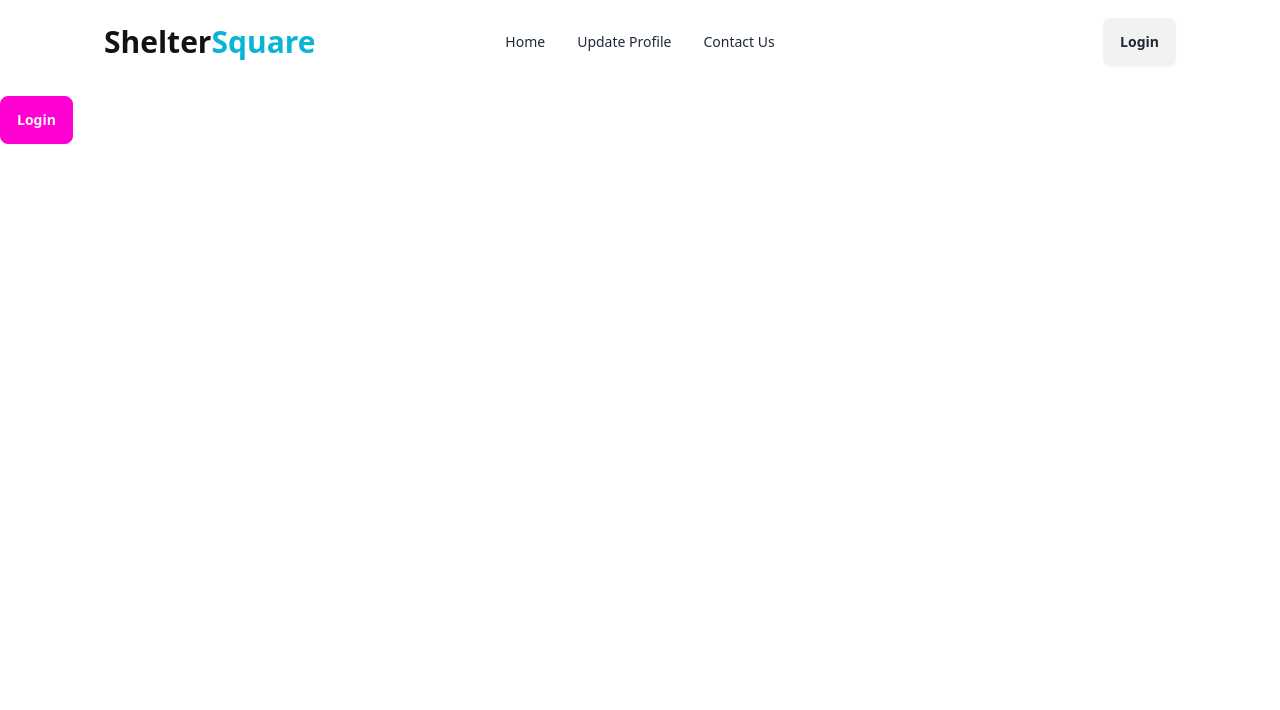
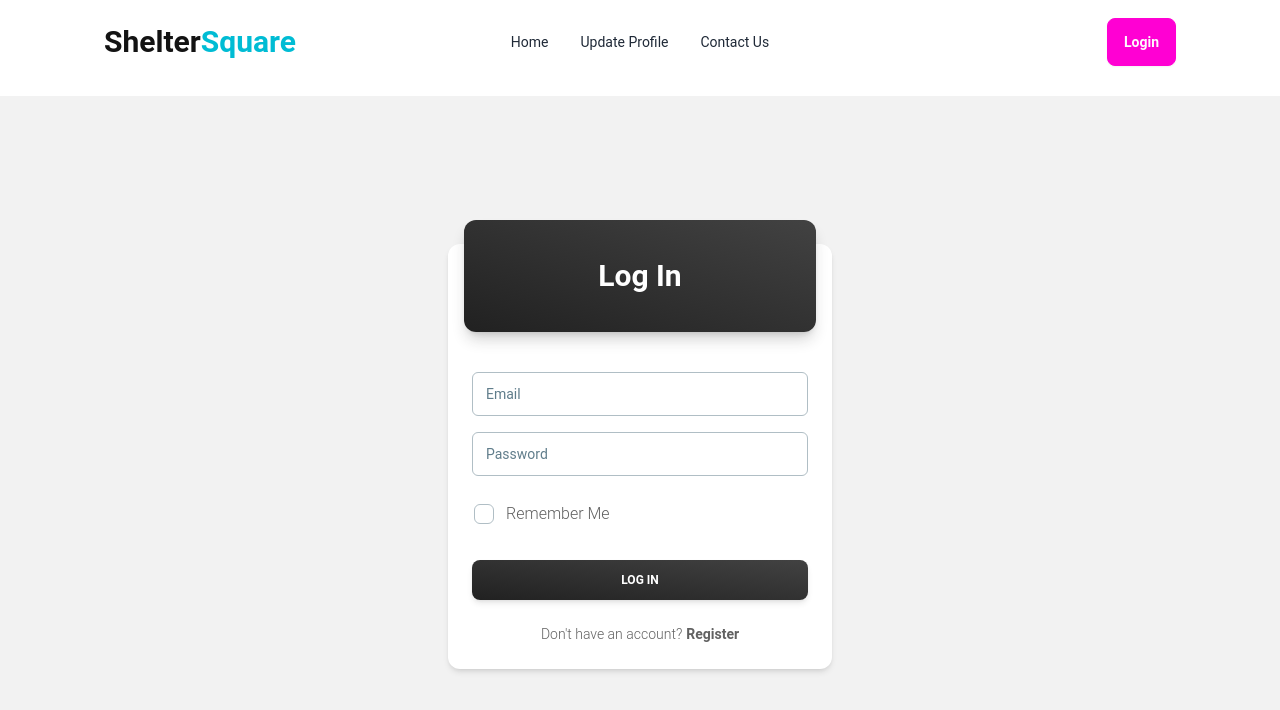
Before and after one commit to Anupam2570632/ShelterSquare, a React (Vite) app: page /login in a window 1280 px wide. Shown: the top 710 px of the page. Built offline with nearby package versions, Linux system fonts and the light colour scheme; no server answers.

Commit message:
Log in page created

```diff
--- a/package.json
+++ b/package.json
@@ -10,6 +10,7 @@
     "preview": "vite preview"
   },
   "dependencies": {
+    "@material-tailwind/react": "^2.1.9",
     "firebase": "^10.10.0",
     "localforage": "^1.10.0",
     "match-sorter": "^6.3.4",
--- a/src/AuthProvider/AuthProvider.jsx
+++ b/src/AuthProvider/AuthProvider.jsx
@@ -1,4 +1,4 @@
-import { GoogleAuthProvider, onAuthStateChanged, signInWithPopup } from "firebase/auth";
+import { GoogleAuthProvider, onAuthStateChanged, signInWithPopup, signOut } from "firebase/auth";
 import { createContext, useEffect, useState } from "react";
 import auth from "../firebase/firebase.config";
 
@@ -29,7 +29,11 @@ const AuthProvider = ({ children }) => {
             .then(data => setEstate(data))
     }, [])
 
-    const AuthInfo = { GoogleSignIn, user, estate }
+    const logOut = () => {
+        return signOut(auth)
+    }
+
+    const AuthInfo = { GoogleSignIn, user, estate, logOut }
 
 
     return (
--- a/src/Root/Root.jsx
+++ b/src/Root/Root.jsx
@@ -3,7 +3,7 @@ import NavBar from '../components/NavBar/NavBar';
 const Root = () => {
     return (
         <div>
-            <div className='fixed top-0 z-10 w-full'>
+            <div className='fixed top-0 z-10 w-full bg-white'>
                 <NavBar />
             </div>
             <div className='mt-24 max-w-[1550px] mx-auto'>
--- a/src/components/Estate/Estate.jsx
+++ b/src/components/Estate/Estate.jsx
@@ -16,7 +16,7 @@ const Estate = () => {
                         </div>
                         <img className="rounded-[12px] p-6 h-[250px] w-full object-cover object-center" src={aState.image} alt="" />
                     </div>
-                    <div className="p-6 space-y-4 h-full border flex flex-col border-t-0 rounded-b-xl border-blue-600">
+                    <div className="p-6 space-y-4 h-full border flex flex-col border-t-0 rounded-b-xl border-gray-300">
                         <div className="flex items-center justify-between">
                             <h2 className="text-xl font-bold text-[#131313]">{aState.estate_title}</h2>
                             <h2 className="text-black"><span className="text-[18px] font-semibold">For : </span> <span className="opacity-65">{aState.status}</span></h2>
--- a/src/components/NavBar/NavBar.jsx
+++ b/src/components/NavBar/NavBar.jsx
@@ -3,8 +3,14 @@ import { Link, NavLink } from "react-router-dom";
 import { AuthContext } from "../../AuthProvider/AuthProvider";
 
 const NavBar = () => {
-    const { user } = useContext(AuthContext)
+    const { user, logOut } = useContext(AuthContext)
     console.log(user)
+
+    const handleLogOut = () => {
+        logOut()
+            .then()
+            .catch()
+    }
 
     const links = <>
         <li><NavLink to={'/'}>Home</NavLink></li>
@@ -14,7 +20,7 @@ const NavBar = () => {
 
 
     return (
-        <div className="navbar max-w-[1600px] mx-auto flex items-center bg-base-100 py-4 w-11/12 md:w-[85%] mx-auto">
+        <div className="navbar max-w-[1600px] mx-auto flex items-center bg-base-100 py-4 w-11/12 md:w-[85%]">
             <div className="navbar-start">
                 <div className="dropdown">
                     <div tabIndex={0} role="button" className="btn btn-ghost md:hidden">
@@ -59,13 +65,13 @@ const NavBar = () => {
                                     </div>
                                 </div>
                             </div>
-                            <button>
+                            <button onClick={handleLogOut} className="btn btn-secondary">
                                 Log Out
                             </button>
                         </div>
                         :
                         <Link to={'/login'}>
-                            <button data-tip="hello" className="btn hover:tooltip hover:tooltip-bottom">Login</button>
+                            <button className="btn btn-secondary">Login</button>
                         </Link>
                 }
             </div>
--- a/src/pages/Home/Home.jsx
+++ b/src/pages/Home/Home.jsx
@@ -12,6 +12,7 @@ const Home = () => {
                 <p className="font-medium text-center max-w-[800px] mx-auto text-black opacity-30">
                     Explore a diverse range of homes, from city apartments to waterfront villas. Each offers unique amenities for comfort and luxury. Start your search today and make your dream home a reality.
                 </p>
+                <hr className="w-11/12 md:w-9/12 mx-auto" />
                 <Estate />
             </div>
         </div>
--- a/src/pages/Login/Login.jsx
+++ b/src/pages/Login/Login.jsx
@@ -1,5 +1,17 @@
 import { useContext } from "react";
 import { AuthContext } from "../../AuthProvider/AuthProvider";
+
+import {
+    Card,
+    CardHeader,
+    CardBody,
+    CardFooter,
+    Typography,
+    Input,
+    Checkbox,
+    Button,
+} from "@material-tailwind/react";
+import { Link } from "react-router-dom";
 
 const Login = () => {
     const { GoogleSignIn } = useContext(AuthContext)
@@ -16,10 +28,42 @@ const Login = () => {
     }
 
     return (
-        <div>
-            <button onClick={handleGoogleSignIn} className="btn btn-secondary">
-                Login
-            </button>
+        <div className="h-[90vh] bg-base-200 w-screen flex items-center justify-center">
+            <Card className="w-96 mx-auto">
+                <CardHeader
+                    variant="gradient"
+                    color="gray"
+                    className="mb-4 grid h-28 place-items-center"
+                >
+                    <Typography variant="h3" color="white">
+                        Log In
+                    </Typography>
+                </CardHeader>
+                <CardBody className="flex flex-col gap-4">
+                    <Input name="email" label="Email" type="text" size="lg" />
+                    <Input name="password" label="Password" type="password" size="lg" />
+                    <div className="-ml-2.5">
+                        <Checkbox label="Remember Me" />
+                    </div>
+                </CardBody>
+                <CardFooter className="pt-0">
+                    <Button variant="gradient" fullWidth>
+                        Log In
+                    </Button>
+                    <Typography variant="small" className="mt-6 flex justify-center">
+                        Don&apos;t have an account?
+                        <Link
+                            as="a"
+                            to={'/register'}
+                            variant="small"
+                            color="blue-gray"
+                            className="ml-1 font-bold"
+                        >
+                            Register
+                        </Link>
+                    </Typography>
+                </CardFooter>
+            </Card>
         </div>
     );
 };
--- a/tailwind.config.js
+++ b/tailwind.config.js
@@ -1,5 +1,6 @@
 /** @type {import('tailwindcss').Config} */
-export default {
+const withMT = require("@material-tailwind/react/utils/withMT");
+module.exports = withMT({
   content: [
     "./index.html",
     "./src/**/*.{js,ts,jsx,tsx}",
@@ -8,4 +9,4 @@ export default {
     extend: {},
   },
   plugins: [require("daisyui")],
-}
+});
```
Also changed, not shown: 1 other file (tests, documents, lock files or other folders).
